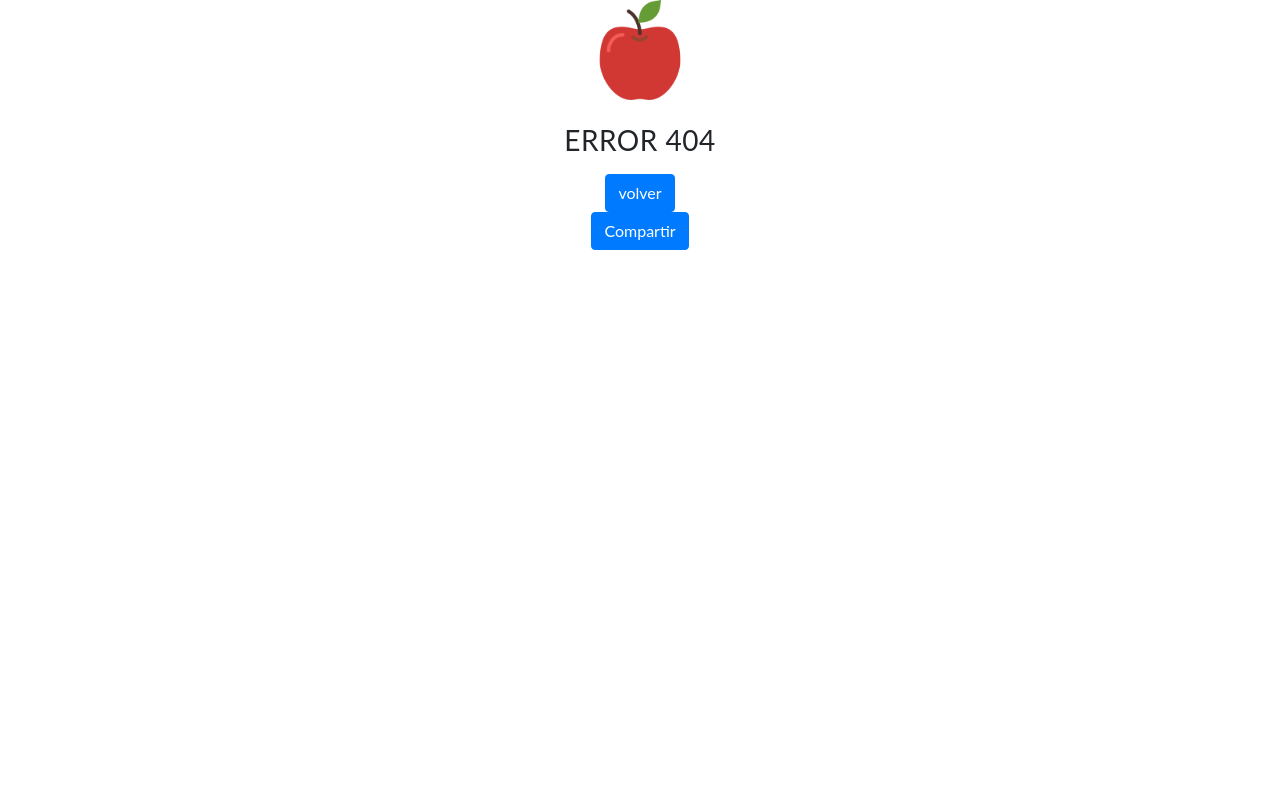
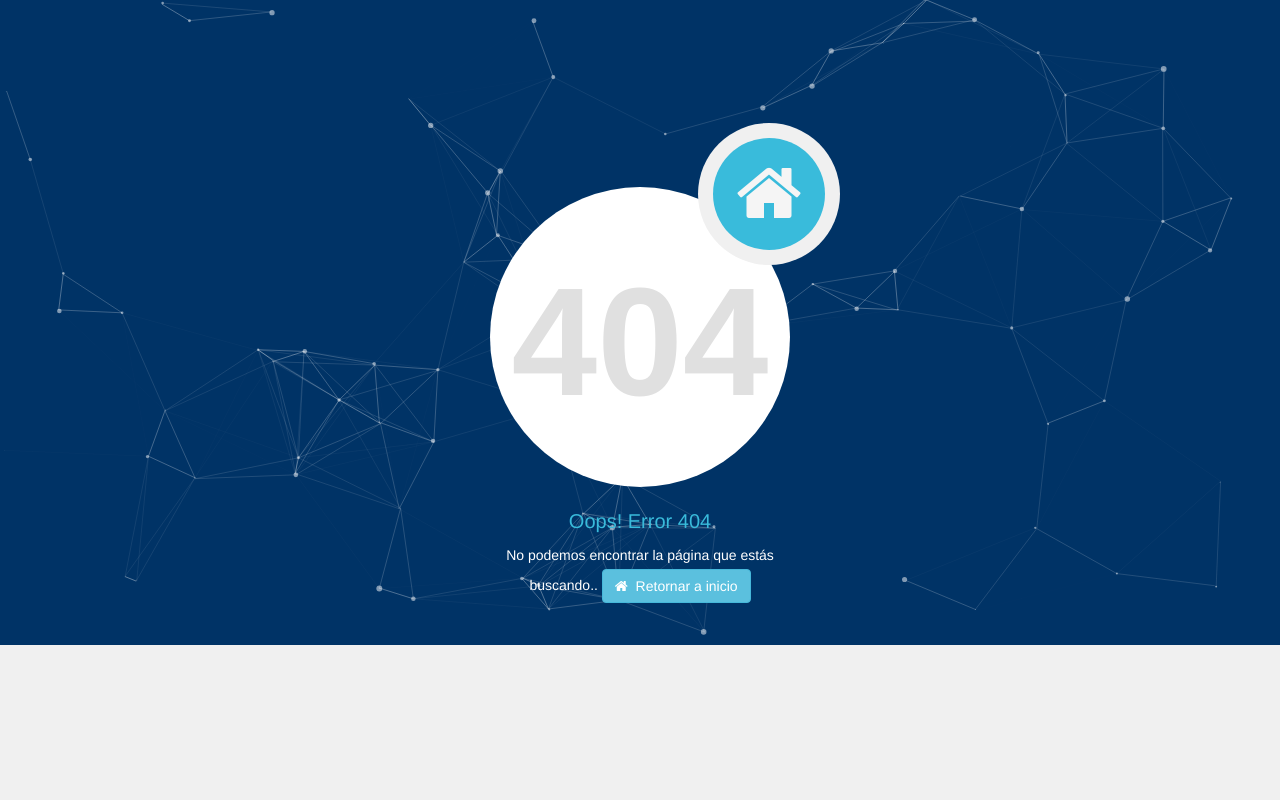
Before and after one commit to diego-san/conmanzanas, a Django app: template page/templates/page/error404.html in a window 1280 px wide. Run offline with Django 3.2, Linux system fonts and the light colour scheme; the template is opened without the code that fills it, so the values that code supplies are empty; some libraries are stand-ins or nearby versions.

Commit message:
Error 404

```diff
--- /dev/null
+++ b/page/static/css/style.css
@@ -0,0 +1,100 @@
+.clearfix:before,
+.clearfix:after {
+	display: table;
+	content: ' ';
+}
+
+.clearfix:after {
+	clear: both;
+}
+
+body {
+	background: #f0f0f0 !important;
+}
+
+#particles-js {
+	width: 100%;
+	height: 100%;
+	background-color: #003366;
+}
+
+.page-404 .outer {
+	position: absolute;
+	top: 0;
+	display: table;
+	width: 100%;
+	height: 100%;
+}
+
+.page-404 .outer .middle {
+	display: table-cell;
+	vertical-align: middle;
+}
+
+.page-404 .outer .middle .inner {
+	width: 300px;
+	margin-right: auto;
+	margin-left: auto;
+}
+
+.page-404 .outer .middle .inner .inner-circle {
+	height: 300px;
+	border-radius: 50%;
+	background-color: #ffffff;
+}
+
+.page-404 .outer .middle .inner .inner-circle:hover i {
+	color: #39bbdb!important;
+	background-color: #f5f5f5;
+	box-shadow: 0 0 0 15px #39bbdb;
+}
+
+.page-404 .outer .middle .inner .inner-circle:hover span {
+	color: #39bbdb;
+}
+
+.page-404 .outer .middle .inner .inner-circle i {
+	font-size: 5em;
+	line-height: 1em;
+	float: right;
+	width: 1.6em;
+	height: 1.6em;
+	margin-top: -.7em;
+	margin-right: -.5em;
+	padding: 20px;
+	-webkit-transition: all .4s;
+	transition: all .4s;
+	text-align: center;
+	color: #f5f5f5!important;
+	border-radius: 50%;
+	background-color: #39bbdb;
+	box-shadow: 0 0 0 15px #f0f0f0;
+}
+
+.page-404 .outer .middle .inner .inner-circle span {
+	font-size: 11em;
+	font-weight: 700;
+	line-height: 1.2em;
+	display: block;
+	-webkit-transition: all .4s;
+	transition: all .4s;
+	text-align: center;
+	color: #e0e0e0;
+}
+
+.page-404 .outer .middle .inner .inner-status {
+	font-size: 20px;
+	display: block;
+	margin-top: 20px;
+	margin-bottom: 5px;
+	text-align: center;
+	color: #39bbdb;
+}
+
+.page-404 .outer .middle .inner .inner-detail {
+	line-height: 2em;
+	display: block;
+	margin-bottom: 10px;
+	text-align: center;
+	color: #999999;
+}
--- a/page/templates/page/error404.html
+++ b/page/templates/page/error404.html
@@ -1,178 +1,149 @@
-{% load static %}
-
+<!DOCTYPE html>
 <html lang="en">
  <head>
-    <meta charset="utf-8">
-    <meta name="viewport" content="width=device-width, initial-scale=1, shrink-to-fit=no">
-    <meta name="description" content="">
-    <meta name="author" content="">
+  <meta charset="utf-8" />
+  <title>Error 404</title>
+  <meta name="viewport" content="width=device-width, initial-scale=1" />
+
+  <link href="https://cdn.bootcss.com/bootstrap/3.3.7/css/bootstrap.min.css" rel="stylesheet" />
+  <link href="https://maxcdn.bootstrapcdn.com/font-awesome/4.3.0/css/font-awesome.min.css" rel="stylesheet" />
+  <link href="css/style.css" type="text/css" rel="stylesheet" media="all" />
+   <script src="https://ajax.googleapis.com/ajax/libs/jquery/1.10.2/jquery.min.js"></script>
+    <script src="https://cdn.bootcss.com/particles.js/2.0.0/particles.min.js"></script>
+ </head>
+ <body>
 
 
-    <title>Error 404</title>
-
-   <link href="{% static 'vendor/bootstrap/css/bootstrap.min.css' %}" rel='stylesheet' type='text/css' id="bootstrap-css"/><!-- bootstrap css -->
-    <link href="{% static 'vendor/style.css' %} " rel='stylesheet' type='text/css' /><!-- custom css -->
-	<link href="{% static 'vendor/css_slider.css' %} " type="text/css" rel="stylesheet" media="all">
-    <link href="https://netdna.bootstrapcdn.com/font-awesome/4.0.3/css/font-awesome.min.css" rel="stylesheet"><!-- fontawesome css -->
-	<!-- //css files -->
-	<script src="{% static 'vendor/jquery/jquery.min.js' %}"></script>
-	<script src="{% static 'vendor/bootstrap/js/bootstrap.js' %}"></script>
-        <script src="https://ajax.googleapis.com/ajax/libs/jquery/2.1.1/jquery.min.js"></script>
-
-
-
-
-
-
-
-  </head>
-
-
-
-
-
-
-
-
-
-
-
-
-
-
-
-  <body class="text-center">
-
-
-
-  <div class="container-fluid align-content-end" >
- <!-- Bootstrap core CSS -->
-
-    <!-- Custom styles for this template -->
-
-      <img class="mb-4" src="{% static 'img/apple.png'%}" alt="" width="100" height="100">
-      <h1 class="h3 mb-3 font-weight-normal">ERROR 404</h1>
-
-      <a class="btn btn-primary" href="#" role="button">volver</a>
+  <div id="particles-js">
+   <div class="page-404">
+    <div class="outer">
+     <div class="middle">
+      <div class="inner">
+       <!--BEGIN CONTENT-->
+       <div class="inner-circle">
+        <i class="fa fa-home"></i>
+        <span>404</span>
        </div>
-
-
-
-
-
-
-  <!-- Button trigger modal -->
-
-
-
-<button type="button" class="btn btn-primary" data-toggle="modal" data-target="#exampleModal">
-  Compartir
-</button>
-
-<!-- Modal -->
-<div class="modal fade" id="exampleModal" tabindex="-1" role="dialog" aria-labelledby="exampleModalLabel" aria-hidden="true">
-  <div class="modal-dialog" role="document">
-    <div class="modal-content">
-      <div class="modal-header">
-        <h5 class="modal-title" id="exampleModalLabel">Copia este link y compartelo en tus redes sociales</h5>
-        <button type="button" class="close" data-dismiss="modal" aria-label="Close">
-          <span aria-hidden="true">&times;</span>
-        </button>
-      </div>
-      <div class="modal-body" >
-
-                  <pre id="textoACopiar" class="shadow p-3 mb-5 bg-white rounded"><code> link del texto  </code></pre>
-
-
-
-      </div>
-      <div class="modal-footer">
-        <button type="button" class="btn btn-secondary" data-dismiss="modal">Cerrar</button>
-
-             <button id="btnCopiar" class="btn btn-primary">COPIAR LINK</button>
-        <div id="alerta" class="alert invisible"></div>
-
-
+       <span class="inner-status">Oops! Error 404</span>
+       <span class="inner-detail" style="color:#fff;"> No podemos encontrar la página que estás buscando.. <a href="inicio.html" class="btn btn-info mtl"><i class="fa fa-home"></i>&nbsp; Retornar a inicio </a> </span>
       </div>
      </div>
     </div>
    </div>
+  </div>
+  <script src="https://cdn.bootcss.com/bootstrap/3.3.7/js/bootstrap.min.js"></script>
+  <script type="text/javascript">
 
-
-
-
-<script>
-    //Asigno el evento "click" del botón para provoar el copiado
-    document.getElementById('btnCopiar').addEventListener('click', copiarAlPortapapeles);
-
-    //Función que lanza el copiado del código
-    function copiarAlPortapapeles(ev){
-        var codigoACopiar = document.getElementById('textoACopiar');    //Elemento a copiar
-        //Debe estar seleccionado en la página para que surta efecto, así que...
-        var seleccion = document.createRange(); //Creo una nueva selección vacía
-        seleccion.selectNodeContents(codigoACopiar);    //incluyo el nodo en la selección
-        //Antes de añadir el intervalo de selección a la selección actual, elimino otros que pudieran existir (sino no funciona en Edge)
-        window.getSelection().removeAllRanges();
-        window.getSelection().addRange(seleccion);  //Y la añado a lo seleccionado actualmente
-        try {
-            var res = document.execCommand('copy'); //Intento el copiado
-            if (res)
-                exito();
-            else
-                fracaso();
-
-            mostrarAlerta();
+particlesJS("particles-js", {
+    "particles": {
+		"number": {
+			"value": 80,
+			"density": {
+				"enable": true,
+				"value_area": 800
 			}
-        catch(ex) {
-            excepcion();
+		},
+		"color": {
+			"value": "#ffffff"
+		},
+		"shape": {
+			"type": "circle",
+			"stroke": {
+				"width": 0,
+				"color": "#000000"
+			},
+			"polygon": {
+				"nb_sides": 5
+			},
+			"image": {
+				"src": "img/github.svg",
+				"width": 100,
+				"height": 100
 			}
-        window.getSelection().removeRange(seleccion);
+		},
+		"opacity": {
+			"value": 0.5,
+			"random": false,
+			"anim": {
+				"enable": false,
+				"speed": 1,
+				"opacity_min": 0.1,
+				"sync": false
 			}
-
-    //Detectar pegado (se puede hacer para toda la página interceptándolo en el documento o solo en elementos concretos, como es el caso)
-    document.getElementById('ParaPegar').addEventListener('paste', interceptarPegado);
-
-    function interceptarPegado(ev) {
-        alert('Has pegado el texto:' + ev.clipboardData.getData('text/plain'));
+		},
+		"size": {
+			"value": 3,
+			"random": true,
+			"anim": {
+				"enable": false,
+				"speed": 40,
+				"size_min": 0.1,
+				"sync": false
 			}
-
-///////
-// Auxiliares para mostrar y ocultar mensajes
-///////
-    var divAlerta = document.getElementById('alerta');
-
-    function exito() {
-        divAlerta.innerText = '¡¡Código copiado al portapapeles!!';
-        divAlerta.classList.add('alert-success');
+		},
+		"line_linked": {
+			"enable": true,
+			"distance": 150,
+			"color": "#ffffff",
+			"opacity": 0.4,
+			"width": 1
+		},
+		"move": {
+			"enable": true,
+			"speed": 6,
+			"direction": "none",
+			"random": false,
+			"straight": false,
+			"out_mode": "out",
+			"bounce": false,
+			"attract": {
+				"enable": false,
+				"rotateX": 600,
+				"rotateY": 1200
 			}
-
-    function fracaso() {
-        divAlerta.innerText = '¡¡Ha fallado el copiado al portapapeles!!';
-        divAlerta.classList.add('alert-warning');
 		}
-
-    function excepcion() {
-        divAlerta.innerText = 'Se ha producido un error al copiar al portapaples';
-        divAlerta.classList.add('alert-danger');
+	},
+	"interactivity": {
+		"detect_on": "canvas",
+		"events": {
+			"onhover": {
+				"enable": true,
+				"mode": "grab"
+			},
+			"onclick": {
+				"enable": true,
+				"mode": "push"
+			},
+			"resize": true
+		},
+		"modes": {
+			"grab": {
+				"distance": 140,
+				"line_linked": {
+					"opacity": 1
 				}
-
-    function mostrarAlerta() {
-        divAlerta.classList.remove('invisible');
-        divAlerta.classList.add('visible');
-        setTimeout(ocultarAlerta, 1500);
+			},
+			"bubble": {
+				"distance": 400,
+				"size": 40,
+				"duration": 2,
+				"opacity": 8,
+				"speed": 3
+			},
+			"repulse": {
+				"distance": 200,
+				"duration": 0.4
+			},
+			"push": {
+				"particles_nb": 4
+			},
+			"remove": {
+				"particles_nb": 2
 			}
-
-    function ocultarAlerta() {
-        divAlerta.innerText = '';
-        divAlerta.classList.remove('alert-success', 'alert-warning', 'alert-danger', 'visible');
-        divAlerta.classList.add('invisible');
 		}
+	},
+	"retina_detect": true
+});
 </script>
-
-
-
-
-
-
  </body>
 </html>
```
Lines whose indentation alone changed are shown as unchanged.
